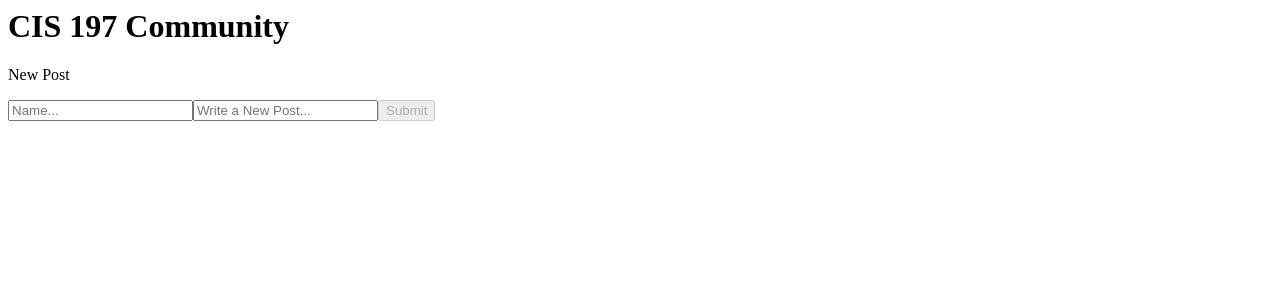
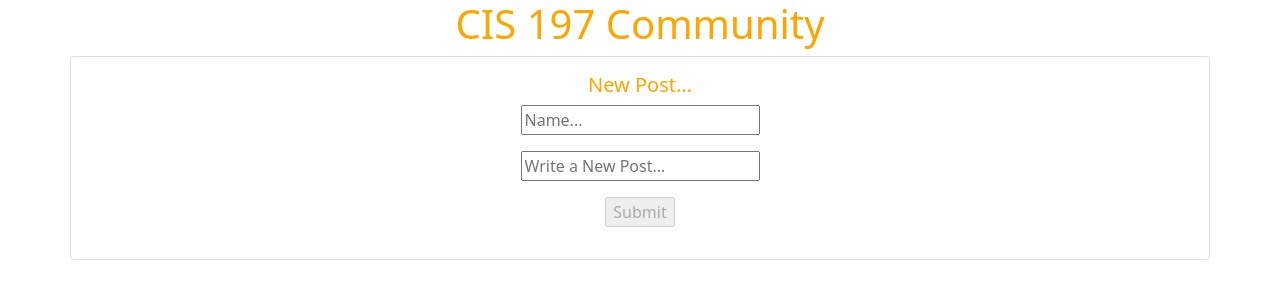
Before and after one commit to kathfree3/HW4, a React (Vite) app: page / in a window 1280 px wide. Shown: the top 300 px of the page. Built offline with nearby package versions, Linux system fonts and the light colour scheme.

Commit message:
added basic bootstrap

```diff
--- a/index.html
+++ b/index.html
@@ -1,4 +1,8 @@
 <html>
+  <head>
+    <meta name="viewport" content="width=device-width, initial-scale=1" />
+    <link href="https://cdn.jsdelivr.net/npm/bootstrap@5.0.0-beta2/dist/css/bootstrap.min.css" rel="stylesheet" integrity="sha384-BmbxuPwQa2lc/FVzBcNJ7UAyJxM6wuqIj61tLrc4wSX0szH/Ev+nYRRuWlolflfl" crossorigin="anonymous" />
+  </head>
   <body>
     <div id="react-root"></div>
     <script src="./index.js"></script>
--- a/index.js
+++ b/index.js
@@ -2,4 +2,4 @@ import React from 'react'
 import ReactDOM from 'react-dom'
 import App from './src/App'
 
-ReactDOM.render(<App/>, document.getElementById('react-root'))
+ReactDOM.render(<App />, document.getElementById('react-root'))
--- /dev/null
+++ b/src/App.css
@@ -0,0 +1,3 @@
+body {
+    color: orange
+}
--- a/src/App.js
+++ b/src/App.js
@@ -1,23 +1,28 @@
 // package imports
-import React, {useState} from 'react'
+import React, { useState } from 'react'
 
 // local imports
 import Title from './components/Title'
 import NewPost from './components/NewPost'
 import PostResults from './components/PostResults'
-
+import './App.css'
 
 const App = () => {
   const [postData, setPostData] = useState([])
   const [newData, setNewData] = useState([])
 
   return (
-    <>
-      <Title />
-      <NewPost setNewData={setNewData}/>
-      <PostResults newData={newData} postData={postData} />
-
-  </>
+    <div className="container">
+      <div className="row" style={{ 'text-align': 'center' }}>
+        <Title />
+      </div>
+      <div className="row" style={{ 'text-align': 'center' }}>
+        <NewPost setNewData={setNewData} />
+      </div>
+      <div className="row" style={{ 'text-align': 'center' }}>
+        <PostResults newData={newData} postData={postData} />
+      </div>
+    </div>
   )
 }
 export default App
--- a/src/components/NewPost.js
+++ b/src/components/NewPost.js
@@ -1,20 +1,25 @@
-import React, {useState} from 'react'
+import React, { useState } from 'react'
 
-
-const NewPost = ({setNewData}) => {
-    const [name , setName] = useState("")
-    const [content, setContent] = useState("")
+const NewPost = ({ setNewData }) => {
+  const [name, setName] = useState('')
+  const [content, setContent] = useState('')
 
   const shouldBeDisabled = name === '' || content === ''
 
   return (
-        <div>
-            <p> New Post </p>
+    <div className="card">
+      <div className="card-body">
+        <h5 className="card-title"> New Post... </h5>
         <form>
-                <input type='text' onChange={e => setName(e.target.value)} placeholder= "Name..."/>
-                <input type='text' onChange={e => setContent(e.target.value)} placeholder= "Write a New Post..."/>
-                <input type="reset" onClick={() => setNewData({name, content})} disabled={shouldBeDisabled} value={"Submit"}/>
+          <div className="mb-3">
+            <input type="text" onChange={e => setName(e.target.value)} placeholder="Name..." />
+          </div>
+          <div className="mb-3">
+            <input type="text" onChange={e => setContent(e.target.value)} placeholder="Write a New Post..." />
+          </div>
+          <input type="reset" onClick={() => setNewData({ name, content })} disabled={shouldBeDisabled} value="Submit" />
         </form>
+      </div>
     </div>
   )
 }
--- a/src/components/Post.js
+++ b/src/components/Post.js
@@ -1,19 +1,19 @@
-import React, {useState} from 'react'
+import React, { useState } from 'react'
+
+// local imports
 import Voter from './Voter'
 
-
-const Post = ({name, content}) => {
-    // state
-
-
-    return (
-        <div>
-            <hr/>
-            <p> {name} </p>
-            <p> {content}</p>
-            <Voter />
-        </div>
-    )
-}
+const Post = ({ name, content }) => (
+  <div className="container">
+    <hr />
+    <p>
+      {name}
+    </p>
+    <p>
+      {content}
+    </p>
+    <Voter />
+  </div>
+)
 
 export default Post
--- a/src/components/PostResults.js
+++ b/src/components/PostResults.js
@@ -3,14 +3,14 @@ import React from 'react'
 // local imports
 import Post from './Post'
 
-const PostResults = ({newData, postData }) => {
+const PostResults = ({ newData, postData }) => {
   if (newData.length !== 0) {
     postData.push(newData)
   }
   return (
     <div>
       {postData.map((p, i) => (
-                <Post name = {p.name} content ={p.content} key={i} />
+        <Post name={p.name} content={p.content} key={p} />
       ))}
     </div>
   )
--- a/src/components/Title.js
+++ b/src/components/Title.js
@@ -1,9 +1,5 @@
 import React from 'react'
 
-const Title = () => {
-    return (
-        <h1> CIS 197 Community</h1>
-    )
-}
+const Title = () => <h1> CIS 197 Community</h1>
 
 export default Title
--- a/src/components/Voter.js
+++ b/src/components/Voter.js
@@ -1,20 +1,38 @@
-import React, {useState} from 'react'
-
+import React, { useState } from 'react'
 
 const Voter = () => {
-    const [voteCount , setVoteCount] = useState(0)
+  const [voteCount, setVoteCount] = useState(0)
 
   return (
     <>
-
-            <svg onClick={() => setVoteCount(voteCount+1)}
-                width="24" height="24" viewBox="0 0 24 24" fill="none" stroke="currentColor" strokeWidth="2" strokeLinecap="round" strokeLinejoin="round" className="sc-fzpans cKJzHK">
-                <path d="M18 15l-6-6-6 6"></path>
+      <svg
+        onClick={() => setVoteCount(voteCount + 1)}
+        width="24"
+        height="24"
+        viewBox="0 0 24 24"
+        fill="none"
+        stroke="currentColor"
+        strokeWidth="2"
+        strokeLinecap="round"
+        strokeLinejoin="round"
+        className="sc-fzpans cKJzHK"
+      >
+        <path d="M18 15l-6-6-6 6" />
       </svg>
       {voteCount}
-            <svg onClick={() => setVoteCount(voteCount-1)}
-                width="24" height="24" viewBox="0 0 24 24" fill="none" stroke="currentColor" strokeWidth="2" strokeLinecap="round" strokeLinejoin="round" className="sc-fzplWN hRBsWH">
-                <path d="M6 9l6 6 6-6"></path>
+      <svg
+        onClick={() => setVoteCount(voteCount - 1)}
+        width="24"
+        height="24"
+        viewBox="0 0 24 24"
+        fill="none"
+        stroke="currentColor"
+        strokeWidth="2"
+        strokeLinecap="round"
+        strokeLinejoin="round"
+        className="sc-fzplWN hRBsWH"
+      >
+        <path d="M6 9l6 6 6-6" />
       </svg>
     </>
   )
```
Also changed, not shown: package.json (+9 -0 lines), 2 other files (tests, documents, lock files or other folders). Lines whose indentation alone changed are shown as unchanged.
